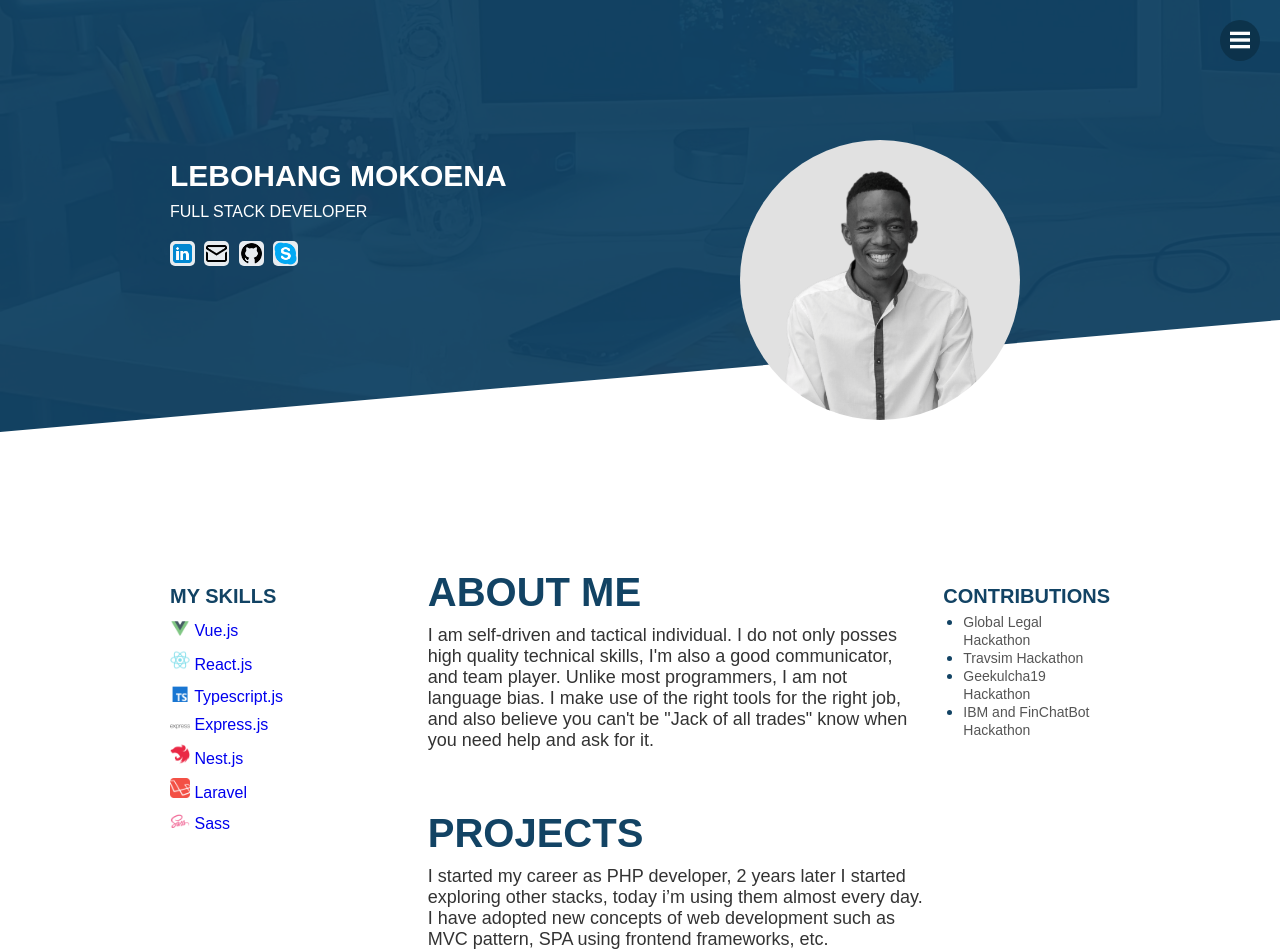
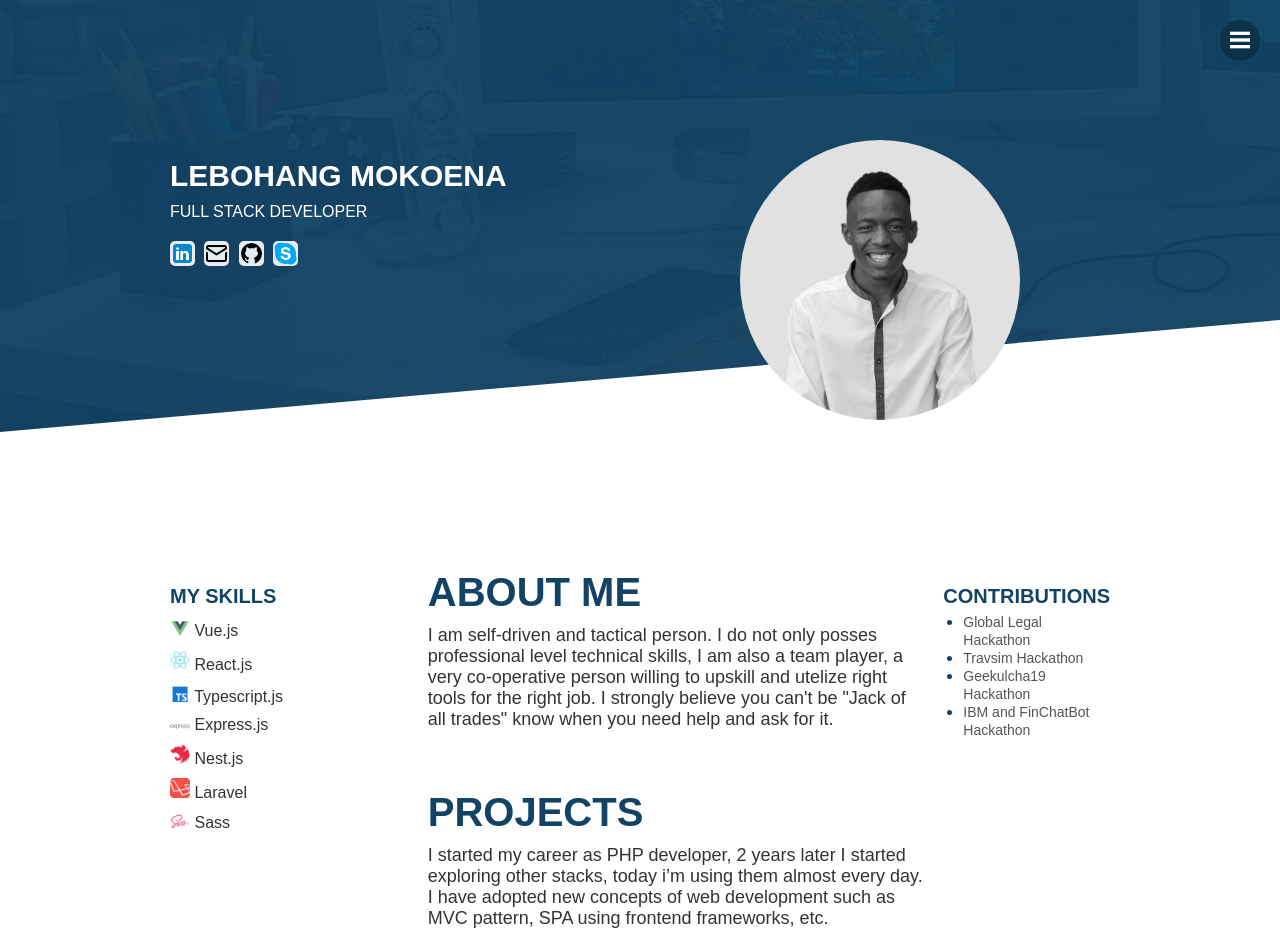
Before and after one commit to lebohang0824/lebohang, a plain HTML site: page index.html in a window 1280 px wide. Shown: the top 949 px of the page. Drawn offline with Linux system fonts and the light colour scheme; a web font is replaced by a local one.

Commit message:
Updating bio

```diff
--- a/index.html
+++ b/index.html
@@ -86,10 +86,10 @@
 				<div class="section">
 					<h1>About Me</h1>
 					<p>
-						I am self-driven and tactical individual. I do not only posses high quality technical skills,
-						I'm also a good communicator, and team player. Unlike most programmers, I am not language bias.
-						I make use of the right tools for the right job, and also believe you can't be "Jack of all trades"
-						know when you need help and ask for it.
+						I am self-driven and tactical person. I do not only posses professional level technical skills,
+						I am also a team player, a very co-operative person willing to upskill and utelize right tools
+						for the right job. I strongly believe you can't be "Jack of all trades" know when you need help
+						and ask for it.
 					</p>
 				</div>
 				<div class="section">
--- a/scss/sections/_main.scss
+++ b/scss/sections/_main.scss
@@ -37,7 +37,8 @@
                     width: 20px;
                     height: auto;
                 }
-                span {
+                a {
+                    color: #333;
                     padding-top: 5px;
                 }
             }
```
Also changed, not shown: css/main.css, 1 other file.
